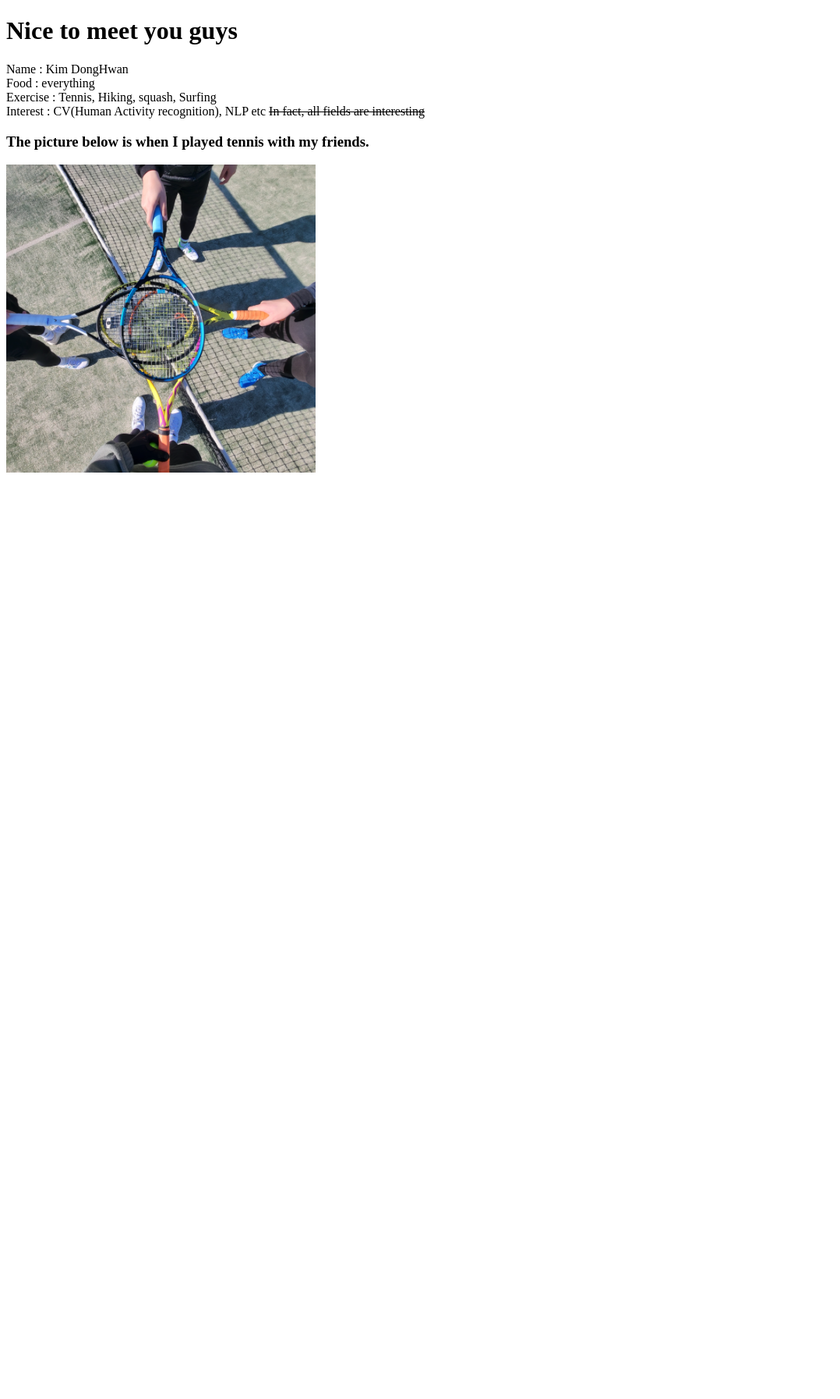
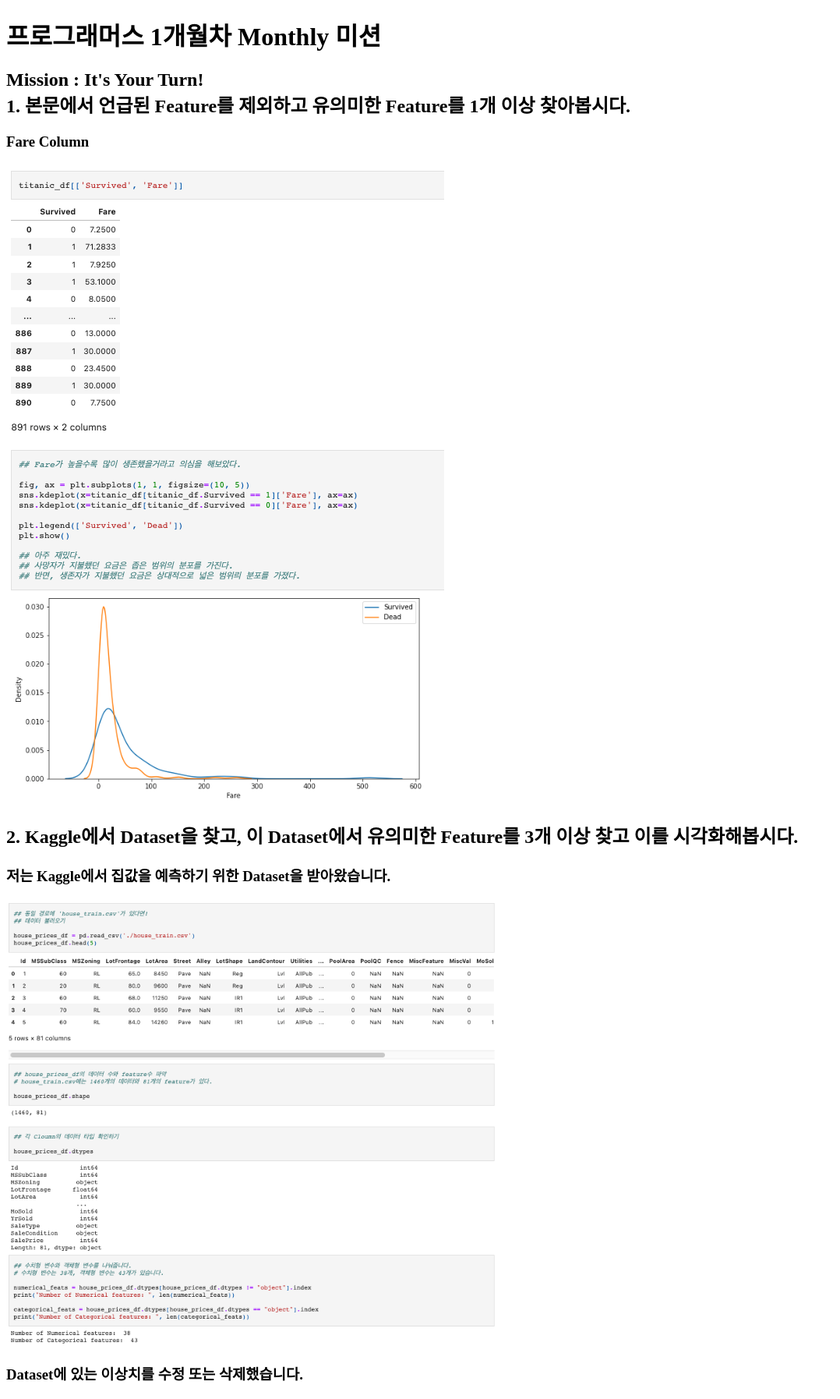
Before and after one commit to kylo2001/EDA_Site, a Django app: page / in a window 1280 px wide. Shown: the top 1794 px of the page at 78% size, without its empty margins (0-1078 px from the left). Before the commit the page ends 606 px from the top, so only its background shows below. Run offline with Django 4.2, Linux system fonts and the light colour scheme.

Commit message:
added static image

```diff
--- a/home/templates/index.html
+++ b/home/templates/index.html
@@ -2,18 +2,24 @@
 <!DOCTYPE html>
 <html>
     <head>
-        <title>Introduce Myself</title>
+        <title>EDA Project</title>
     </head>
     <body>
 
-        <h1>Nice to meet you guys</h1>
-        <p>
-        Name : Kim DongHwan <br>
-        Food : everything<br>
-        Exercise : Tennis, Hiking, squash, Surfing<br>
-        Interest : CV(Human Activity recognition), NLP etc <del>In fact, all fields are interesting</del><br>
-        </p>
-        <h3>The picture below is when I played tennis with my friends.</h3>
-        <img src="{% static 'img/test.png' %}" style="max-width:50%; height:auto;">
+        <h1>프로그래머스 1개월차 Monthly 미션</h1>
+        <h2>
+            Mission : It's Your Turn!<br>
+            1. 본문에서 언급된 Feature를 제외하고 유의미한 Feature를 1개 이상 찾아봅시다.
+        </h2>
+        <h3>Fare Column</h3>
+        <img src="{% static 'img/fare.png' %}" style="max-width:50%; height:auto;">
+        <h2>2. Kaggle에서 Dataset을 찾고, 이 Dataset에서 유의미한 Feature를 3개 이상 찾고 이를 시각화해봅시다.</h2>
+        <h3>저는 Kaggle에서 집값을 예측하기 위한 Dataset을 받아왔습니다.</h3>
+        <img src="{% static 'img/load.png' %}" style="max-width:50%; height:auto;">
+        <h3>Dataset에 있는 이상치를 수정 또는 삭제했습니다.</h3>
+        <img src="{% static 'img/modify.png' %}" style="max-width:50%; height:auto;">
+        <h3>상관 분석을 통해서 관련이 있을법한 column들을 골랐습니다.</h3>
+        <img src="{% static 'img/corr1.png' %}" style="max-width:50%; height:auto;">
+        <img src="{% static 'img/corr2.png' %}" style="max-width:50%; height:auto;">
     </body>
 </html>
```
Also changed, not shown: home/static/img/corr1.png (added), home/static/img/corr2.png (added), home/static/img/fare.png (added), home/static/img/load.png (added), home/static/img/modify.png (added).
